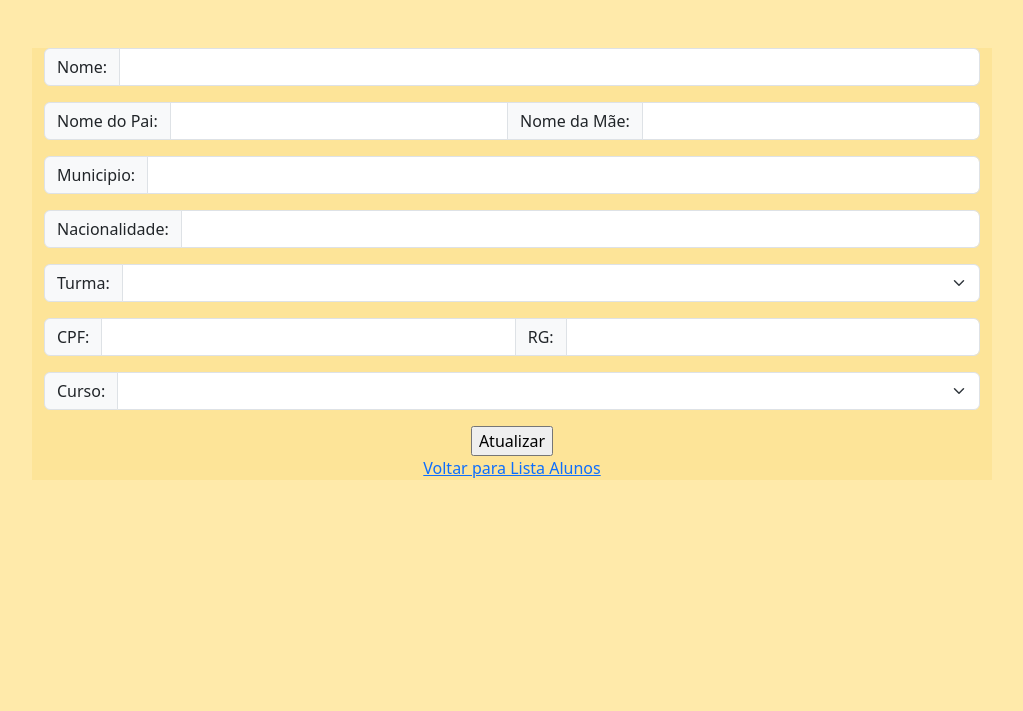
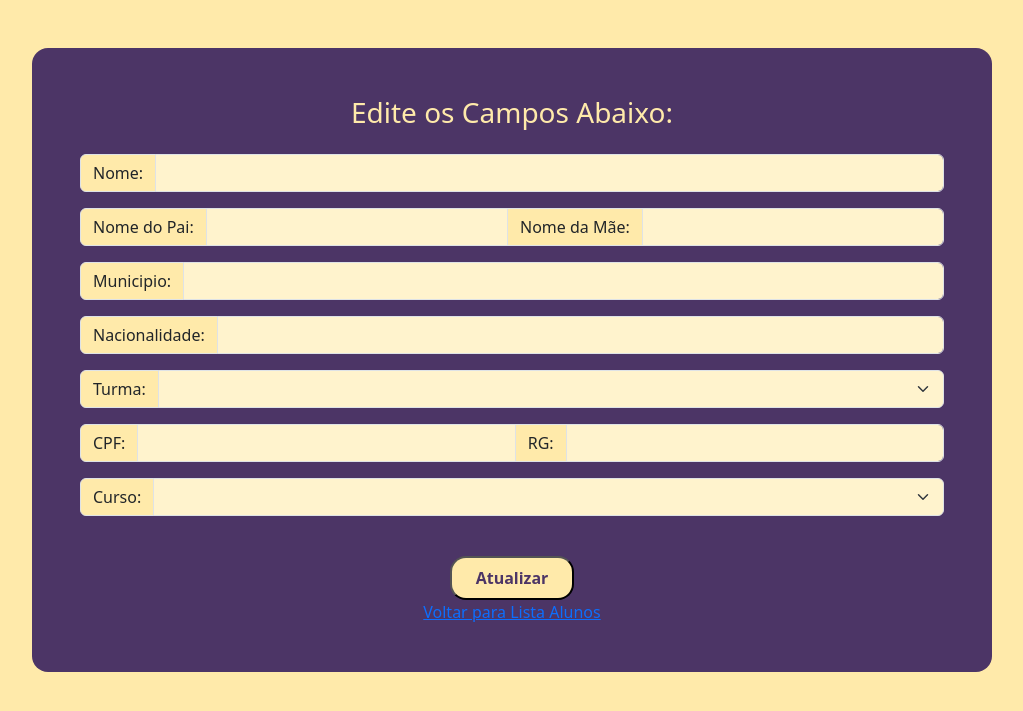
Before and after one commit to RaposoJL/CertificadoDigital, a Flask app: template templates/pageEditar.html in a window 1280 px wide. Shown: the part 74-785 px from the top of the page, without its empty margins (128-1151 px from the left). Run offline with Flask 3, Linux system fonts and the light colour scheme; the template is opened without the code that fills it, so the values that code supplies are empty; some libraries are stand-ins or nearby versions.

Commit message:
Arrumando o site

```diff
--- a/main.py
+++ b/main.py
@@ -9,7 +9,7 @@ App.secret_key = b'_5#y2L"F4Q8z\n\xec]/'
 
 # Pagina Principal - Pagina Turmas - get
 @App.get("/")
-def pagina_principal():
+def paginaPrincipal():
         if (verificarLogin(["admin"])):
             seletorAtual = request.args.get("seletor")
             if seletorAtual == None:
@@ -26,13 +26,19 @@ def pagina_principal():
         else:
             return redirect(url_for('paginaLogin_get'))
 
+@App.get("/certificados")
+def paginaCertificados():
+    return render_template("pageCertificado.html")
+
+#Baixar Planilha Base
+@App.get("/baixarPlaninhaBase")
+def baixarPlaninha():
+    return redirect(url_for('static', filename='midia/PlanilhaBase.xlsx'))
+
+#Pagina Sobre
 @App.get("/Sobre")
 def paginaSobre():
     return render_template("pageSobre.html")
-
-@App.get("/baixarPlaninhaBase")
-def baixarPlaninha():
-    return redirect(url_for('static', filename='midia/PlanilhaBase.xlsx'))
 
 #CRUD ALUNOS-------------------------------------
 #Pagina Turmas - Post
@@ -42,7 +48,7 @@ def cadastrarTurma():
     cadastroTurmas = usuario.CadastrarTurma(planilha)
     if planilha != None:
         if cadastroTurmas == True:
-            return redirect(url_for('pagina_principal', cadastro = True))
+            return redirect(url_for('paginaPrincipal', cadastro = True))
         else:
             abort(406)
     else:
@@ -81,7 +87,7 @@ def paginaEditarAluno_post():
 def DeletarAluno():
     id_Delete =request.args.get("id_delete")
     usuario.Deletar(id_Delete)
-    return redirect(url_for('pagina_principal'))
+    return redirect(url_for('paginaPrincipal'))
 
 #Gerar Certificado dos Alunos
 @App.get("/certificado")
@@ -112,7 +118,7 @@ def paginaLogin_post():
             if (request.form["login"] == acesso[1] and request.form["senha"] == acesso[2]):
                 session['logado'] = True
                 session['nivel'] = "admin"
-                return redirect(url_for('pagina_principal'))
+                return redirect(url_for('paginaPrincipal'))
             else:
                 return render_template("pageLogin.html", erro=True)
         else:
--- a/templates/pageEditar.html
+++ b/templates/pageEditar.html
@@ -32,39 +32,41 @@
             </ul>
         </div>
     </header>
-    <main class="text-center container w-75 mt-5" style="background-color: #fde498;">
+    <main class="text-center container w-75 mt-5 p-5 rounded-4" style="background-color: #4C3566;">
+
+        <h1 class="fs-3 mb-4" style="color: #FFEAAA;">Edite os Campos Abaixo:</h1>
         <form action="/editar" method="post">
             <input type="hidden" name="id_uptade" value={{aluno[12]}}>
             <div class="input-group mb-3">
-                <span class="input-group-text" id="basic-addon1">Nome:</span>
-                <input type="text" class="form-control" value="{{aluno[1]}}" name="nomeAluno"
+                <span class="input-group-text" id="basic-addon1" style="background-color: #FFEAAA;">Nome:</span>
+                <input type="text" class="form-control bg-warning-subtle text-warning-emphasis" value="{{aluno[1]}}" name="nomeAluno"
                     aria-describedby="basic-addon1">
             </div>
 
             <div class="input-group mb-3" name="nome_pais">
-                <span class="input-group-text" id="basic-addon1">Nome do Pai:</span>
-                <input type="text" class="form-control" value="{{aluno[2]}}" name="nome_maeAluno"
+                <span class="input-group-text" style="background-color: #FFEAAA;" id="basic-addon1">Nome do Pai:</span>
+                <input type="text" class="form-control bg-warning-subtle text-warning-emphasis" value="{{aluno[2]}}" name="nome_maeAluno"
                     aria-describedby="basic-addon1">
-                <span class="input-group-text" id="basic-addon1">Nome da Mãe:</span>
-                <input type="text" class="form-control" value="{{aluno[3]}}" name="nome_paiAluno"
+                <span class="input-group-text" id="basic-addon1" style="background-color: #FFEAAA;">Nome da Mãe:</span>
+                <input type="text" class="form-control bg-warning-subtle text-warning-emphasis" value="{{aluno[3]}}" name="nome_paiAluno"
                     aria-describedby="basic-addon1">
             </div>
 
             <div class="input-group mb-3">
-                <span class="input-group-text" id="basic-addon1">Municipio:</span>
-                <input type="text" class="form-control" value="{{aluno[4]}}" name="municipioAluno"
+                <span class="input-group-text" style="background-color: #FFEAAA;" id="basic-addon1">Municipio:</span>
+                <input type="text" class="form-control bg-warning-subtle text-warning-emphasis" value="{{aluno[4]}}" name="municipioAluno"
                     aria-describedby="basic-addon1">
             </div>
 
             <div class="input-group mb-3">
-                <span class="input-group-text" id="basic-addon1">Nacionalidade:</span>
-                <input type="text" class="form-control" value="{{aluno[5]}}" name="nacionalidadeAluno"
+                <span class="input-group-text" style="background-color: #FFEAAA;" id="basic-addon1">Nacionalidade:</span>
+                <input type="text" class="form-control bg-warning-subtle text-warning-emphasis" value="{{aluno[5]}}" name="nacionalidadeAluno"
                     aria-describedby="basic-addon1">
             </div>
 
             <div class="input-group mb-3">
-                <label class="input-group-text" for="inputGroupSelect02">Turma:</label>
-                <select class="form-select" id="inputGroupSelect02" name="turmaAluno">
+                <label class="input-group-text" for="inputGroupSelect02" style="background-color: #FFEAAA;">Turma:</label>
+                <select class="form-select bg-warning-subtle text-warning-emphasis" id="inputGroupSelect02" name="turmaAluno">
                     <option selected>{{aluno[13]}}</option>
                     <option value="3TDSA" name="3ºTDSA">3ºTDSA</option>
                     <option value="3TDSB" name="3ºTDSB">3ºTDSB</option>
@@ -80,19 +82,19 @@
             </div> -->
 
             <div class="input-group mb-3">
-                <span class="input-group-text" id="basic-addon1">CPF:</span>
-                <input type="text" class="form-control" value="{{aluno[7]}}" name="cpfAluno"
+                <span class="input-group-text" id="basic-addon1" style="background-color: #FFEAAA;">CPF:</span>
+                <input type="text" class="form-control bg-warning-subtle text-warning-emphasis" value="{{aluno[7]}}" name="cpfAluno"
                     aria-describedby="basic-addon1">
-                <span class="input-group-text" id="basic-addon1">RG:</span>
-                <input type="text" class="form-control" value="{{aluno[8]}}" name="rgAluno"
+                <span class="input-group-text" id="basic-addon1" style="background-color: #FFEAAA;">RG:</span>
+                <input type="text" class="form-control bg-warning-subtle text-warning-emphasis" value="{{aluno[8]}}" name="rgAluno"
                     aria-describedby="basic-addon1">
             </div>
 
             <div class="input-group mb-3">
-                <label class="input-group-text" for="inputGroupSelect02">Curso:</label>
-                <select class="form-select" id="inputGroupSelect02" name="cursoAluno">
+                <label class="input-group-text" for="inputGroupSelect02" style="background-color: #FFEAAA;">Curso:</label>
+                <select class="form-select bg-warning-subtle text-warning-emphasis" id="inputGroupSelect02" name="cursoAluno">
                     <option selected>{{aluno[10]}}</option>
-                    <option value="Técnico em Desenvolvimento de Sistemas" name="TDS">Técnico em Desenvolvimento de
+                    <option value="Técnico em Desenvolvimento de Sistemas" name="TDS" style="background-color: #FFEAAA;">Técnico em Desenvolvimento de
                         Sistemas</option>
                     <option value="Técnico em Marketing" name="MKT">Técnico em Marketing</option>
                 </select>
@@ -103,10 +105,21 @@
                 <input type="date" class="form-control"
                     aria-describedby="basic-addon1">
             </div> -->
-            <input type="submit" value="Atualizar">
+            <input type="submit" id="atualizar" value="Atualizar" class="rounded-4 p-2 mt-4 px-4 fw-bold" >
         </form>
         <a href="/">Voltar para Lista Alunos</a>
     </main>
+    <style>
+    #atualizar {
+      color: #4C3566;
+      background-color: #FFEAAA;
+    }
+
+    #atualizar:hover {
+      color: #FFEAAA;
+      background-color: #4C3566;
+    }
+    </style>
 </body>
 
 </html>
```
Also changed, not shown: model/Banco/usuario.py (+5 -10 lines), templates/pageCertificado.html (+7 -10 lines), templates/pageHome.html (+64 -50 lines), 4 other files.
